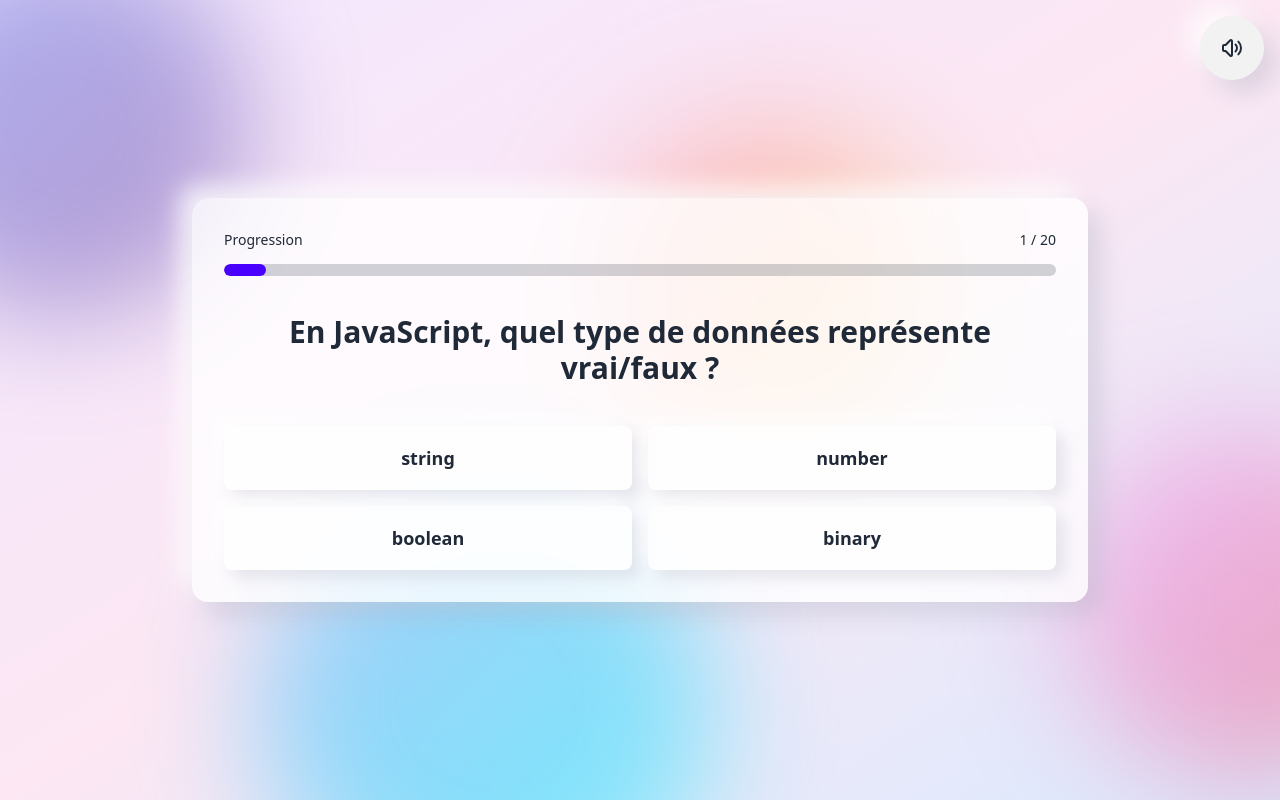
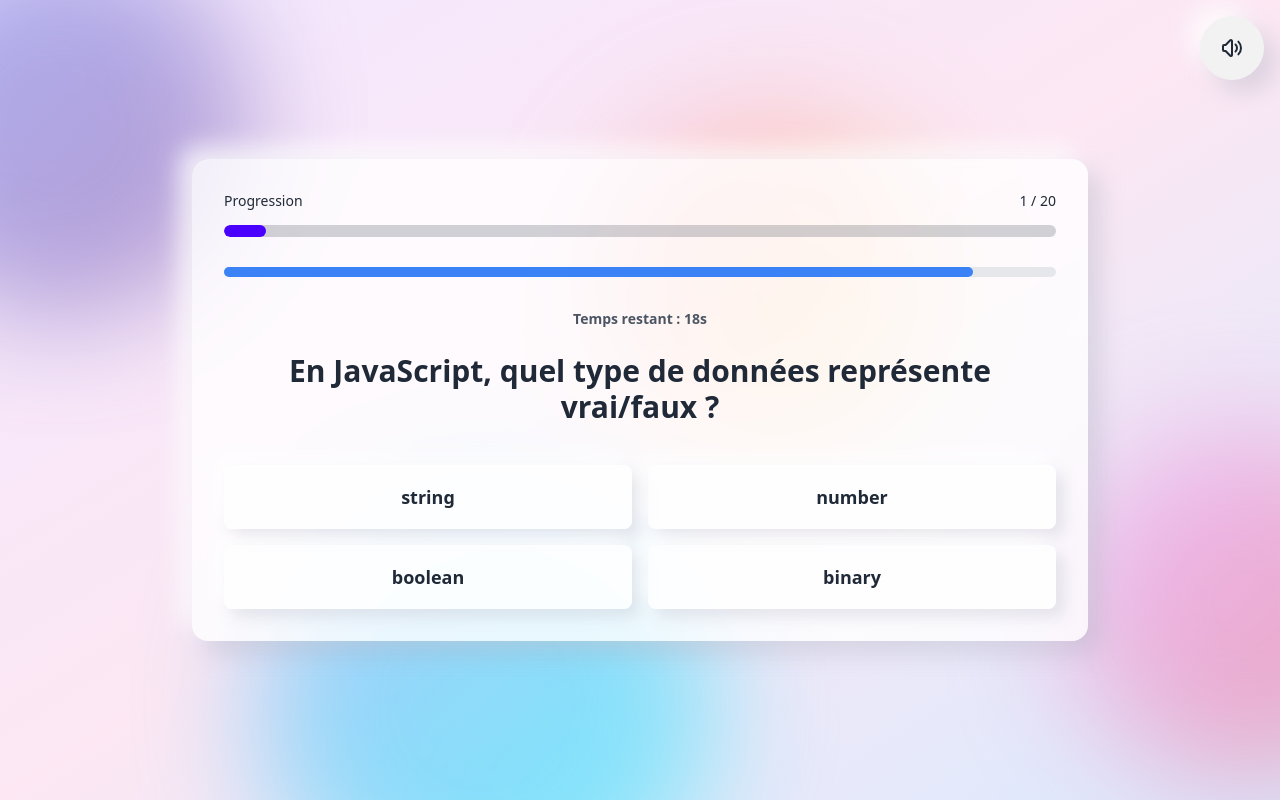
Before and after one commit to IamArayel/kahoot, a React (Create React App) app: page / in a window 1280 px wide. Both pictures are taken after a click on the button "Commencer le Quiz". Built offline with nearby package versions, Linux system fonts and the light colour scheme.

Commit message:
Add configurable time limit per question with countdown timer

```diff
--- a/src/App.js
+++ b/src/App.js
@@ -21,8 +21,10 @@ function App() {
   const [currentQuestionIndex, setCurrentQuestionIndex] = useState(0);
   const [score, setScore] = useState(0);
   const [shuffledQuestions, setShuffledQuestions] = useState([]);
+  const [timeLimit, setTimeLimit] = useState(20);
 
-  const handleStart = () => {
+  const handleStart = (selectedTimeLimit) => {
+    setTimeLimit(selectedTimeLimit || 20);
     setGameState('playing');
     setCurrentQuestionIndex(0);
     setScore(0);
@@ -63,6 +65,7 @@ function App() {
           questionNumber={currentQuestionIndex + 1}
           totalQuestions={shuffledQuestions.length}
           onAnswer={handleAnswer}
+          timeLimit={timeLimit}
         />
       )}
 
--- a/src/components/Question.jsx
+++ b/src/components/Question.jsx
@@ -1,9 +1,32 @@
-import React, { useState } from 'react';
+import React, { useState, useEffect } from 'react';
 import ProgressBar from './ProgressBar';
 
-const Question = ({ question, questionNumber, totalQuestions, onAnswer }) => {
+const Question = ({ question, questionNumber, totalQuestions, onAnswer, timeLimit }) => {
   const [selectedAnswer, setSelectedAnswer] = useState(null);
   const [answered, setAnswered] = useState(false);
+  const [timeLeft, setTimeLeft] = useState(timeLimit);
+
+  useEffect(() => {
+    // Reset timer when question changes
+    setTimeLeft(timeLimit);
+    setSelectedAnswer(null);
+    setAnswered(false);
+  }, [question, timeLimit]);
+
+  useEffect(() => {
+    if (answered) return;
+
+    if (timeLeft === 0) {
+      handleAnswer(-1); // -1 means no answer selected
+      return;
+    }
+
+    const timer = setInterval(() => {
+      setTimeLeft((prev) => prev - 1);
+    }, 1000);
+
+    return () => clearInterval(timer);
+  }, [timeLeft, answered]);
 
   const handleAnswer = (index) => {
     if (answered) return;
@@ -15,8 +38,6 @@ const Question = ({ question, questionNumber, totalQuestions, onAnswer }) => {
 
     setTimeout(() => {
       onAnswer(isCorrect);
-      setSelectedAnswer(null);
-      setAnswered(false);
     }, 1500);
   };
 
@@ -34,12 +55,26 @@ const Question = ({ question, questionNumber, totalQuestions, onAnswer }) => {
     return 'btn btn-lg bg-white/50 border-none opacity-50';
   };
 
+  // Calcul du pourcentage restant pour la barre de temps
+  const timeProgress = (timeLeft / timeLimit) * 100;
+
   return (
     <div className="flex flex-col items-center justify-center min-h-screen p-4">
       <div className="card w-full max-w-4xl neumorphic bg-white/80 backdrop-blur-sm">
         <div className="card-body">
-          <div className="mb-6">
+          <div className="mb-4">
             <ProgressBar current={questionNumber} total={totalQuestions} />
+          </div>
+
+          {/* Barre de temps */}
+          <div className="w-full bg-gray-200 rounded-full h-2.5 mb-6">
+            <div
+              className={`h-2.5 rounded-full transition-all duration-1000 linear ${timeLeft <= 5 ? 'bg-red-500' : 'bg-blue-500'}`}
+              style={{ width: `${timeProgress}%` }}
+            ></div>
+          </div>
+          <div className="text-center text-sm font-semibold text-gray-600 mb-4">
+            Temps restant : {timeLeft}s
           </div>
 
           <h2 className="card-title text-3xl mb-8 text-center justify-center font-bold text-gray-800">
--- a/src/components/StartScreen.jsx
+++ b/src/components/StartScreen.jsx
@@ -1,6 +1,12 @@
-import React from 'react';
+import React, { useState } from 'react';
 
 const StartScreen = ({ onStart }) => {
+  const [timeLimit, setTimeLimit] = useState(20);
+
+  const handleStartClick = () => {
+    onStart(timeLimit);
+  };
+
   return (
     <div className="hero min-h-screen">
       <div className="hero-content text-center">
@@ -9,12 +15,25 @@ const StartScreen = ({ onStart }) => {
             <h1 className="text-6xl font-bold mb-8 bg-gradient-to-r from-purple-600 via-pink-500 to-blue-500 bg-clip-text text-transparent animate-gradient">
               Kahoot! Quiz
             </h1>
-            <p className="py-6 text-lg text-gray-700">
+            <p className="py-2 text-lg text-gray-700">
               Testez vos connaissances avec ce quiz interactif !
             </p>
+            <div className="form-control w-full max-w-xs mx-auto mb-6">
+              <label className="label">
+                <span className="label-text text-gray-700 font-semibold">Temps par question (secondes) :</span>
+              </label>
+              <input
+                type="number"
+                min="5"
+                max="120"
+                value={timeLimit}
+                onChange={(e) => setTimeLimit(Number(e.target.value))}
+                className="input input-bordered w-full max-w-xs bg-white/50"
+              />
+            </div>
             <button
               className="btn btn-lg neumorphic-button bg-gradient-to-r from-purple-500 to-pink-500 text-white border-none hover:scale-105 transition-transform duration-200"
-              onClick={onStart}
+              onClick={handleStartClick}
             >
               Commencer le Quiz
             </button>
```
